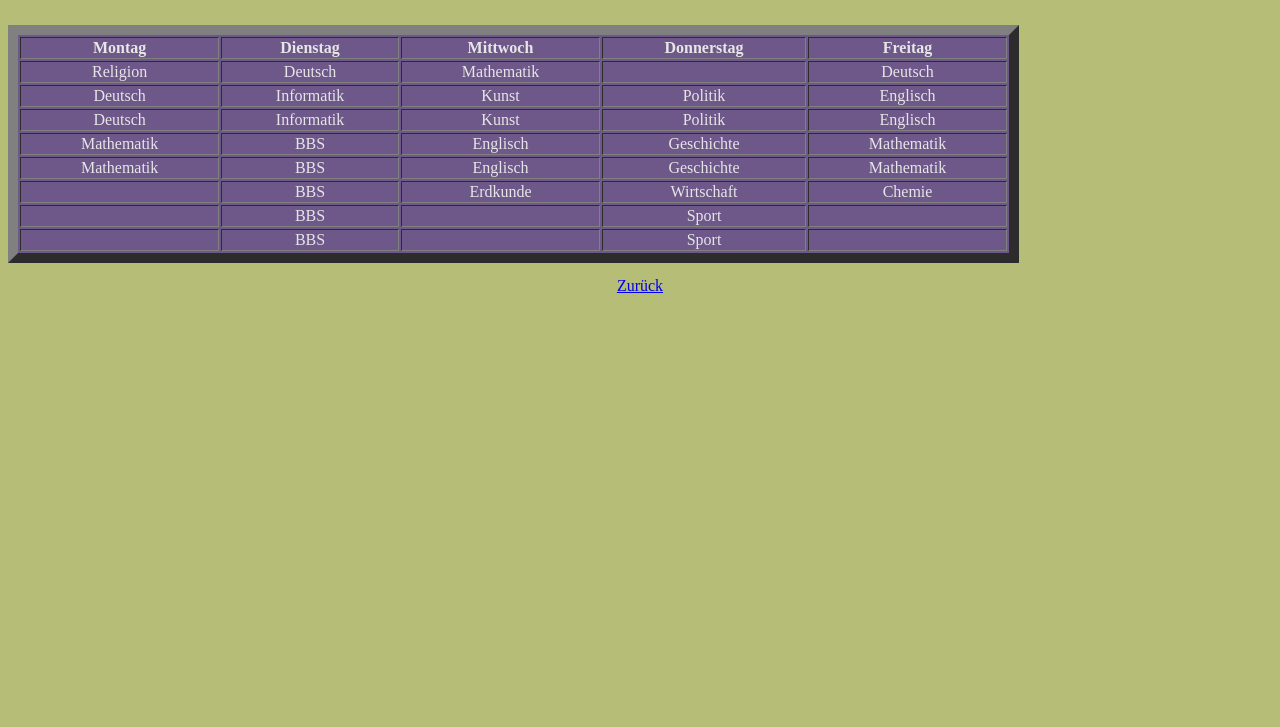
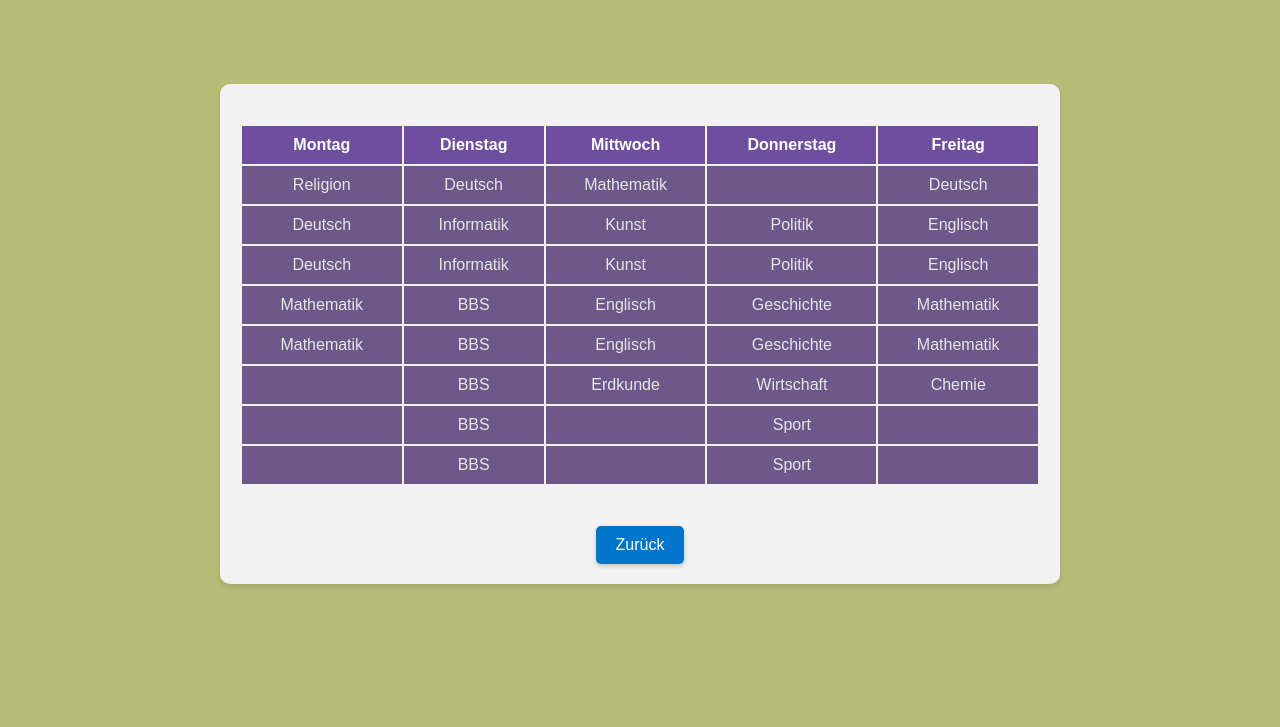
Before and after one commit to mykhorenko/mischa.github.io, a plain HTML site: page stundenplan.html in a window 1280 px wide. Shown: the part 73-800 px from the top of the page. Drawn offline with Linux system fonts and the light colour scheme.

Commit message:
Update stundenplan.html

```diff
--- a/stundenplan.html
+++ b/stundenplan.html
@@ -4,22 +4,69 @@
     <meta charset="utf-8">
     <title>Mischa's Stundenplan</title>
     <style>
+        body {
+            background-color: rgb(182, 189, 119); /* Фон страницы */
+            font-family: Arial, sans-serif; /* Шрифт */
+            text-align: center; /* Выравнивание заголовка */
+            margin: 0;
+            padding: 0;
+        }
+
+        h1 {
+            margin-top: 20px;
+            color: #333; /* Цвет текста заголовка */
+        }
+
+        .container {
+            margin: 100px auto;
+            width: 90%; /* Ширина контейнера */
+            max-width: 800px; /* Максимальная ширина */
+            background-color: #f2f2f2; /* Цвет фона коробки */
+            padding: 20px;
+            border-radius: 10px; /* Закругленные углы */
+            box-shadow: 0 4px 6px rgba(0, 0, 0, 0.1); /* Тень */
+        }
+
         #timetable {
-				background-color: rgb(110, 87, 137);
+            background-color: rgb(110, 87, 137); /* Фон таблицы */
+            color: rgb(230, 230, 230); /* Цвет текста в таблице */
+            border-collapse: collapse; /* Убираем двойные границы */
+            width: 100%; /* Таблица занимает всю ширину контейнера */
+            margin: 20px 0;
         }
-			#timetable {
-				color: rgb(230, 230, 230);
+
+        #timetable th, #timetable td {
+            border: 2px solid #f2f2f2; /* Белые границы */
+            padding: 10px; /* Отступ внутри ячеек */
+            text-align: center; /* Центрирование текста */
         }
-			body {
-				background-color: rgb(182, 189, 119);
-				text-align: center;
+
+        #timetable th {
+            background-color: #6d4e9f; /* Более тёмный цвет для заголовков */
+            color: white; /* Белый текст в заголовках */
+            font-weight: bold;
+        }
+
+        a {
+            display: inline-block;
+            margin-top: 20px;
+            padding: 10px 20px;
+            color: white;
+            background-color: #0077cc;
+            text-decoration: none;
+            border-radius: 5px;
+            box-shadow: 0 2px 4px rgba(0, 0, 0, 0.2);
+        }
+
+        a:hover {
+            background-color: #005fa3;
         }
     </style>
 </head>
 <body>
     <h1>Mein Stundenplan</h1>
-		<br>
-		<table border="10" align="left" width="80%" id="timetable">
+    <div class="container">
+        <table id="timetable">
             <thead>
                 <tr>
                     <th>Montag</th>
@@ -88,20 +135,7 @@
                 </tr>
             </tbody>
         </table>
-		<br>
-		<br>
-		<br>
-		<br>
-		<br>
-		<br>
-		<br>
-		<br>
-		<br>
-		<br>
-		<br>
-		<br>
-		<br>
-		<br>
         <a href="https://mykhorenko.github.io/index.html">Zurück</a>
+    </div>
 </body>
 </html>
```
Lines whose indentation alone changed are shown as unchanged.
